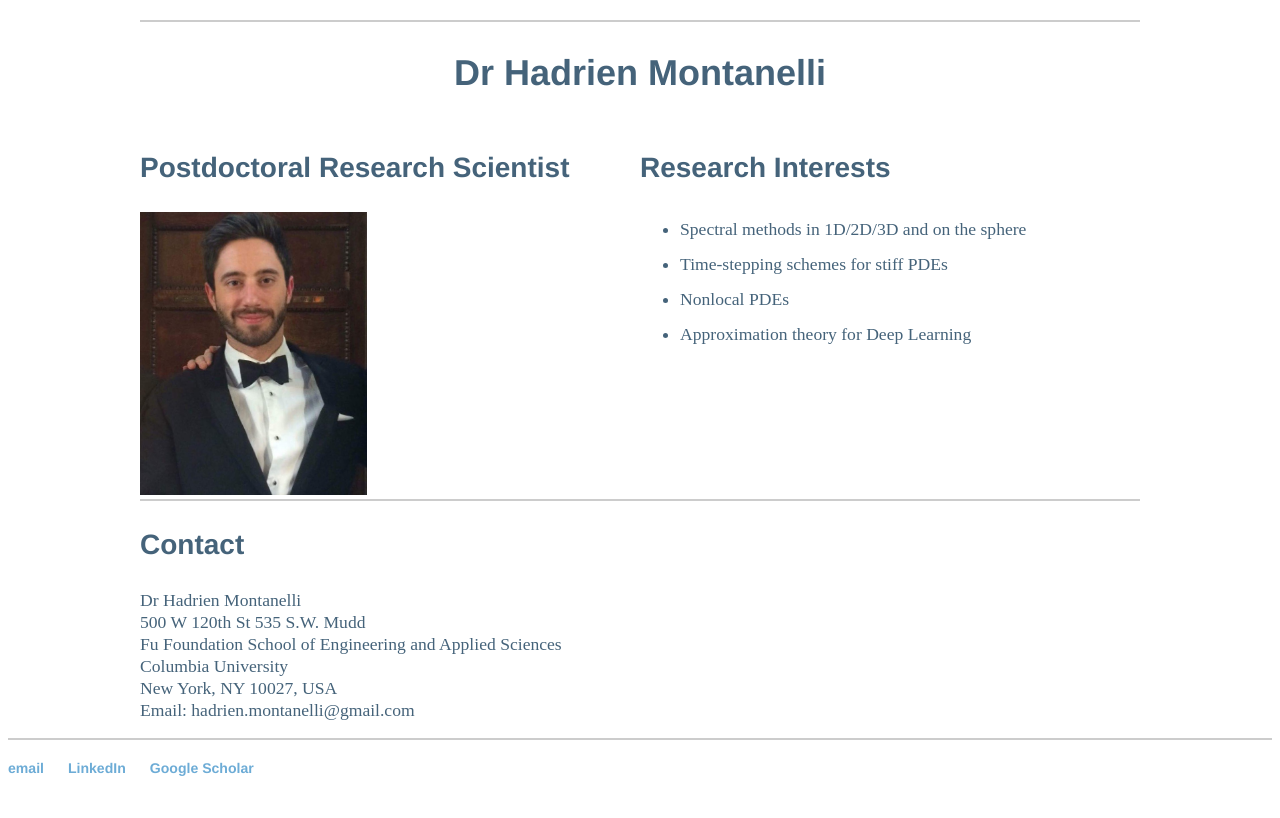
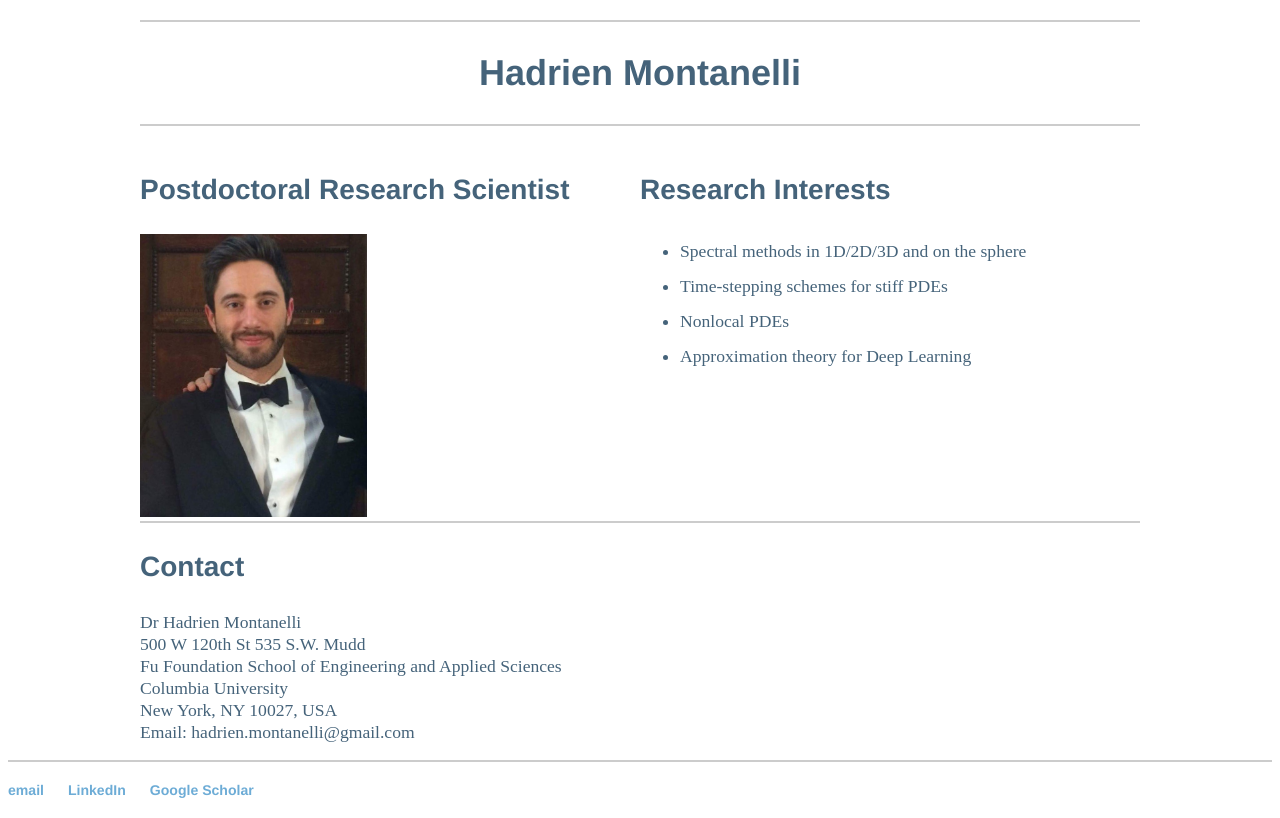
Before and after one commit to Hadrien-Montanelli/Hadrien-Montanelli.github.io, a Jekyll site: the page built from index.html, in a window 1280 px wide, cut to the strip 172-990 px from the top of the page. Built offline with Jekyll 4.4.1, drawn with Linux system fonts in a browser that asks for light colours; before the commit the page ends 968 px from its top, so only the background shows below that.

Commit message:
Update index.html

```diff
--- a/index.html
+++ b/index.html
@@ -8,7 +8,8 @@ title: Hadrien Montanelli
   		<img src="columbia2.jpg" style="width:600px;height:73px;">
 	</a>
 	<hr>
-	<h2 style="text-align:center">Dr Hadrien Montanelli</h2>
+	<h2 style="text-align:center">Hadrien Montanelli</h2>
+	<hr>
 	<div style="clear:both;">
 		<div style="float: left; width: 50%;">
 			<h3>Postdoctoral Research Scientist</h3>
```
